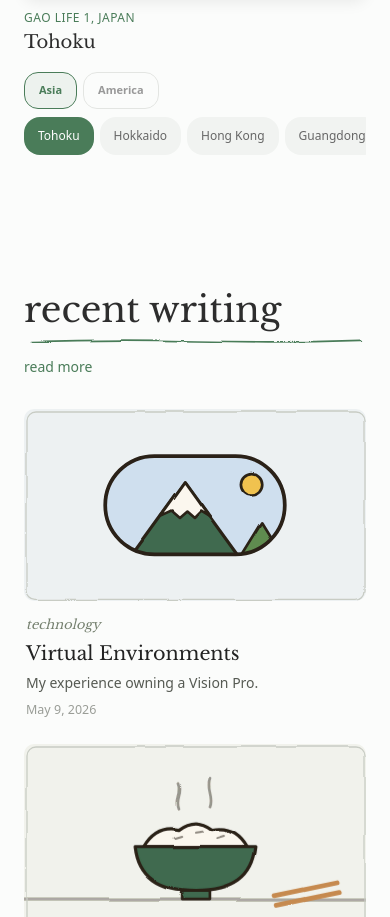
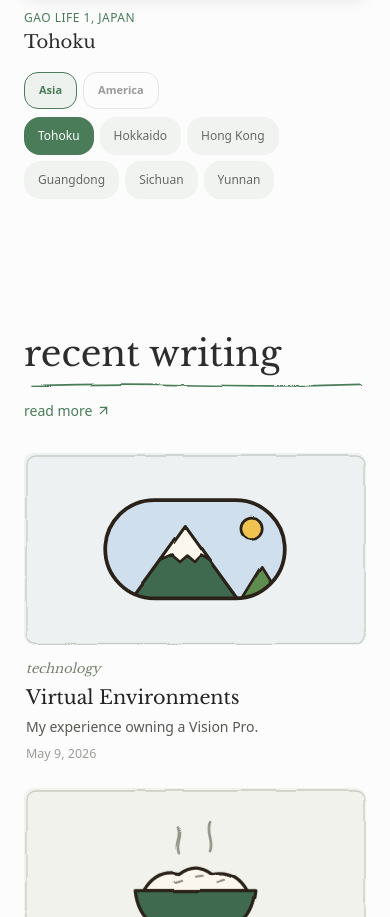
Before and after one commit to gaoe03/personalwebsite, a React (Vite) app: page / in a window 390 px wide. Shown: the part 4573-5490 px from the top of the page. Built offline with nearby package versions, Linux system fonts and the light colour scheme.

Commit message:
wrap gao life video pills on mobile, bring back read more arrow

```diff
--- a/src/App.jsx
+++ b/src/App.jsx
@@ -580,8 +580,8 @@ const GaoLifeSection = () => {
             ))}
           </div>
 
-          {/* Mobile video pills */}
-          <div className="no-scrollbar" style={{ display: 'flex', gap: '6px', marginTop: '8px', flexWrap: 'nowrap', overflowX: 'auto' }}>
+          {/* Mobile video pills: wrap into the space below so nothing is cut off */}
+          <div style={{ display: 'flex', gap: '6px', marginTop: '8px', flexWrap: 'wrap' }}>
             {filteredVideos.map((vid, i) => (
               <button
                 key={i}
@@ -1900,8 +1900,8 @@ const RecentWriting = () => {
             <h2 style={{ fontFamily: 'var(--heading-font)', fontSize: '2.25rem', color: '#2d2d2d', fontWeight: 400 }}>recent writing</h2>
             <WobblyUnderline height={8} />
           </div>
-          <a href="/blog" className="text-sm transition-opacity duration-200 hover:opacity-70" style={{ color: '#4A7C59', fontWeight: 500 }}>
-            read more
+          <a href="/blog" className="inline-flex items-center gap-1 text-sm transition-all duration-200 hover:gap-2" style={{ color: '#4A7C59', fontWeight: 500 }}>
+            read more <ArrowUpRight size={15} />
           </a>
         </div>
         <div className="grid gap-6" style={{ gridTemplateColumns: 'repeat(auto-fit, minmax(240px, 1fr))' }}>
```
